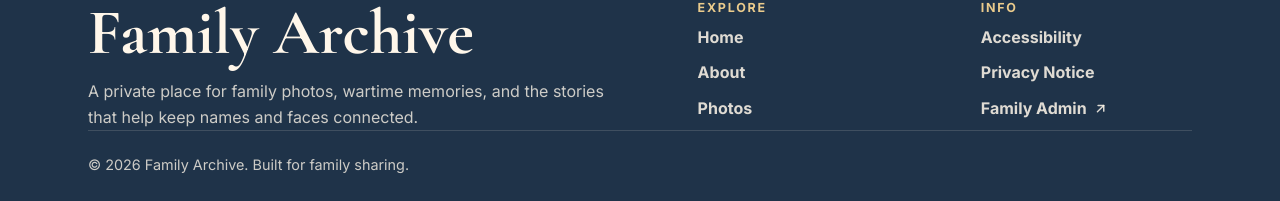
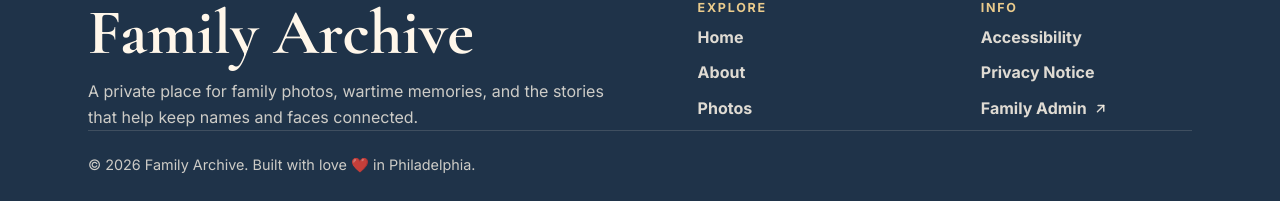
Before and after one commit to JonathanHaas/ww2-family-photos, a plain HTML site: page public/index.html in a window 1280 px wide. Shown: the part 2663-2864 px from the top of the page. Drawn offline with nearby package versions, Linux system fonts and the light colour scheme; no server answers.

Commit message:
Update footer love note

```diff
--- a/public/index.html
+++ b/public/index.html
@@ -151,7 +151,7 @@
         </nav>
       </div>
 
-      <p class="footer-legal">© 2026 Family Archive. Built for family sharing.</p>
+      <p class="footer-legal">© 2026 Family Archive. Built with love ❤️ in Philadelphia.</p>
     </footer>
 
     <dialog class="lightbox" id="photoLightbox" aria-labelledby="lightboxTitle">
```
Also changed, not shown: public/privacy.html (+1 -1 lines).
